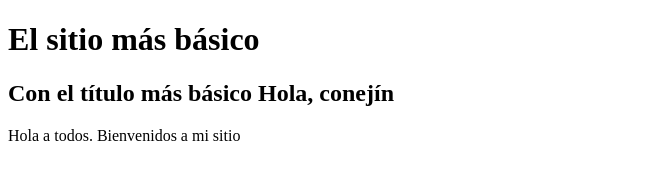
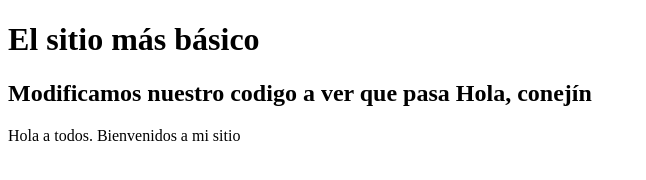
Before and after one commit to ljenciso/projectWeb, a plain HTML site: page index.html in a window 1280 px wide. Shown: the whole page, without its empty margins (0-646 px from the left). Drawn offline with Linux system fonts and the light colour scheme.

Commit message:
cambios del codigo

```diff
--- a/index.html
+++ b/index.html
@@ -11,7 +11,7 @@
       El sitio más básico
     </h1>
     <h2>
-        Con el título más básico
+        Modificamos nuestro codigo a ver que pasa
         <strong>Hola, conejín</strong>
     </h2>
     <p>
```
